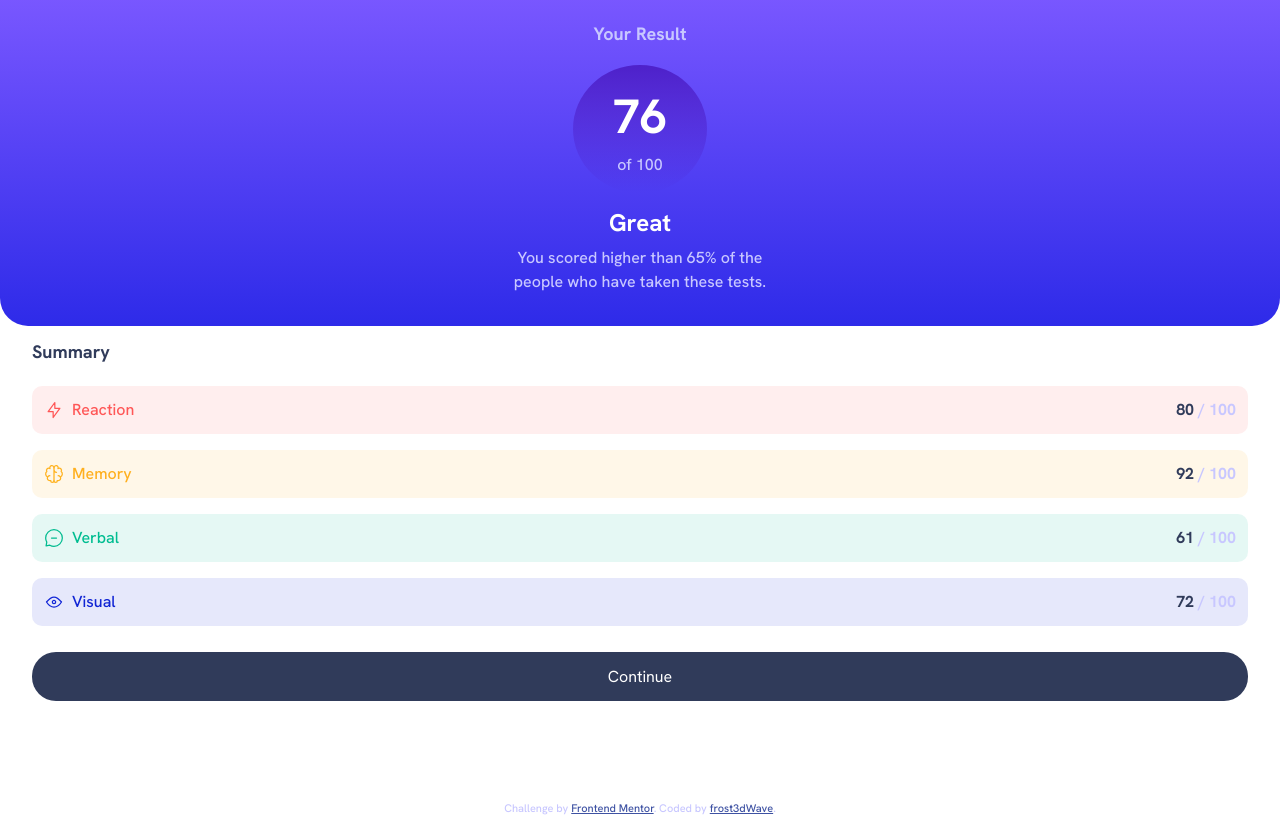
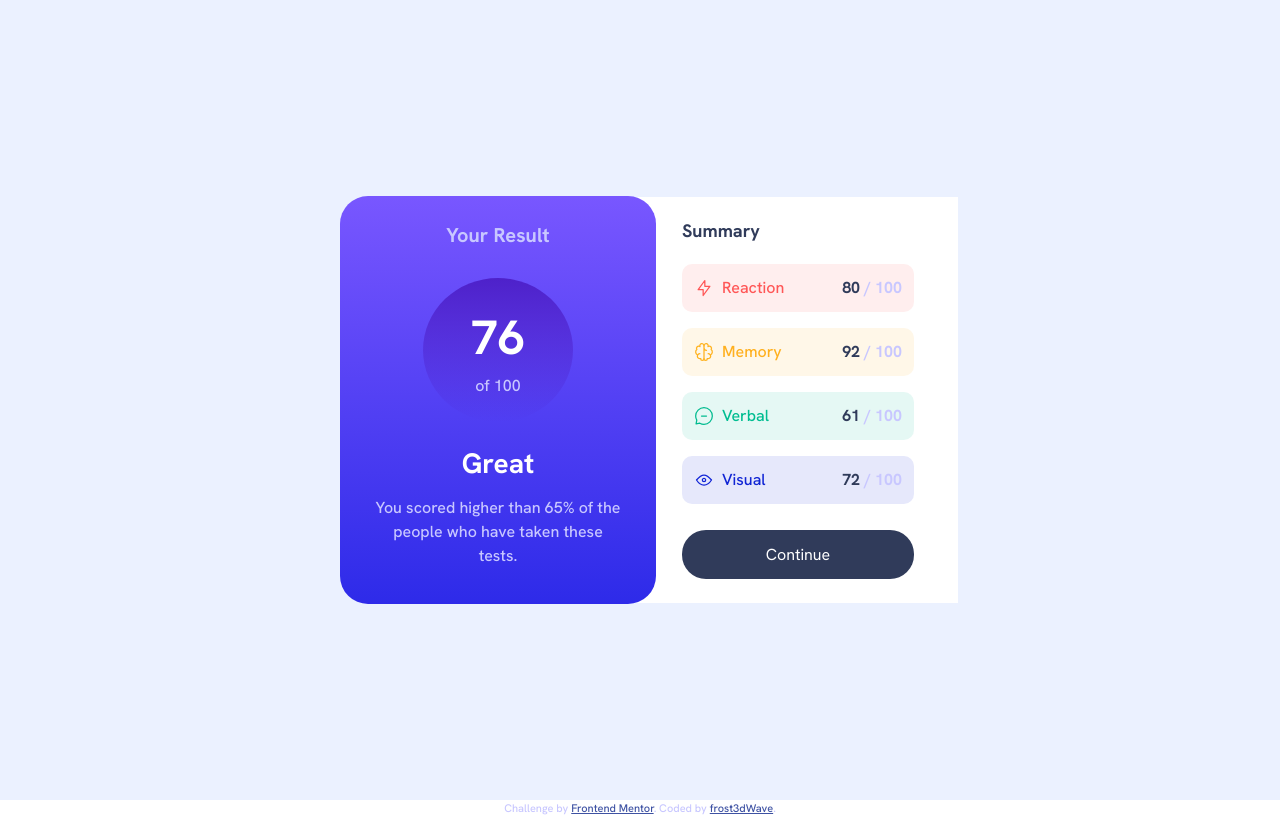
Before and after one commit to frost3dWave/results-summary-component-main, a plain HTML site: page index.html in a window 1280 px wide. Drawn offline with Linux system fonts and the light colour scheme.

Commit message:
updated tablet/desktop layout

```diff
--- a/style.css
+++ b/style.css
@@ -111,22 +111,22 @@ body {
     flex-direction: column;
     justify-content: center;
     align-items: center;
-    gap:0.8rem;
+    gap: clamp(0.8rem, 0.4786rem + 1.6071vw, 1.25rem);
     background: linear-gradient(var(--grd-slate_blue), var(--grd-royal_blue));
-    padding-block: 1.5rem;
+    padding-block: clamp(1.5rem, 1.3214rem + 0.8929vw, 1.75rem);
     padding-inline: 2rem;
     border-bottom-right-radius: 1.75rem;
     border-bottom-left-radius: 1.75rem;
     h2 {
-        font-size: 1.125rem;
-        margin-bottom: 0.5rem;
+        font-size: clamp(1.125rem, 1.0357rem + 0.4464vw, 1.25rem);
+        margin-bottom: clamp(0.5rem, 0.3214rem + 0.8929vw, 0.75rem);
     }
     .result {
         background: linear-gradient( var(--grd-voilet_blue), var(--grd-persian_vblue));
         border-radius: 50%;
         max-width:max-content;
-        padding-block: 1rem;
-        padding-inline: 2.5rem;
+        padding-block: clamp(1rem, 0.6429rem + 1.7857vw, 1.5rem);
+        padding-inline: clamp(2.5rem, 2.1429rem + 1.7857vw, 3rem);
         .result_number {
             font-size: 3rem;
             color: var(--clr-white);
@@ -136,7 +136,7 @@ body {
         }
     }
     .result_grade {
-        font-size: 1.5rem;
+        font-size: clamp(1.5rem, 1.3214rem + 0.8929vw, 1.75rem);
         color: var(--clr-white);
 
     }
@@ -154,8 +154,8 @@ body {
   align-items: center;
   justify-content: center;
   gap: 1rem;
-  padding-block: 1rem;
-  padding-inline: 2rem;
+  padding-block: clamp(1rem, 0.6429rem + 1.7857vw, 1.5rem);
+  padding-inline: clamp(2rem, 1.4643rem + 2.6786vw, 2.75rem);
 
   h2 {
     font-size: 1.125rem;
@@ -174,7 +174,7 @@ body {
     gap: 1rem;
     min-width: 100%;
     padding: 0.75rem;
-    border-radius: 10px;
+    border-radius: 0.625rem;
 
     .reaction_heading,
     .memory_heading,
@@ -231,10 +231,29 @@ body {
     margin-top: 0.6rem;
   }
   button:hover{
+    border: none;
     background: linear-gradient(var(--grd-slate_blue), var(--grd-royal_blue));
     cursor: pointer;
   }
 }
 
-.attribution { font-size: 11px; text-align: center; }
+@media (min-width: 48rem){
+  .card-component {
+    display: flex;
+    align-items: center;
+    justify-content: center;
+    background-color: var(--clr-pale_blue);
+  }
+  .display-component{
+    max-width: 19.75rem;
+    border-radius: 1.75rem;
+    transform: translateX(18px);
+  }
+  .details-component {
+    min-width: 20rem;
+    background-color: var(--clr-white);
+  }
+}
+
+.attribution { font-size: 0.6875rem; text-align: center; }
 .attribution a { color: hsl(228, 45%, 44%); }
```
